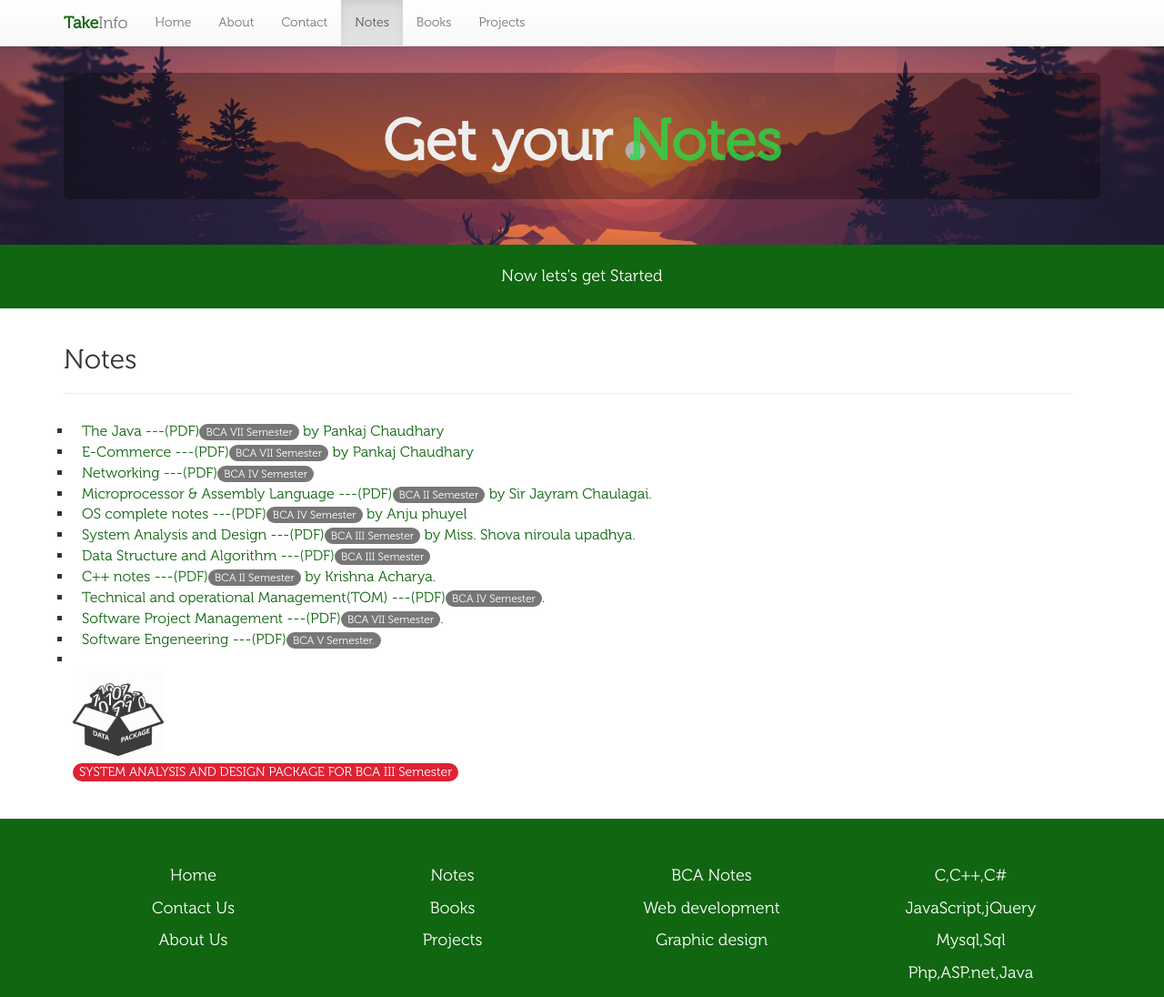
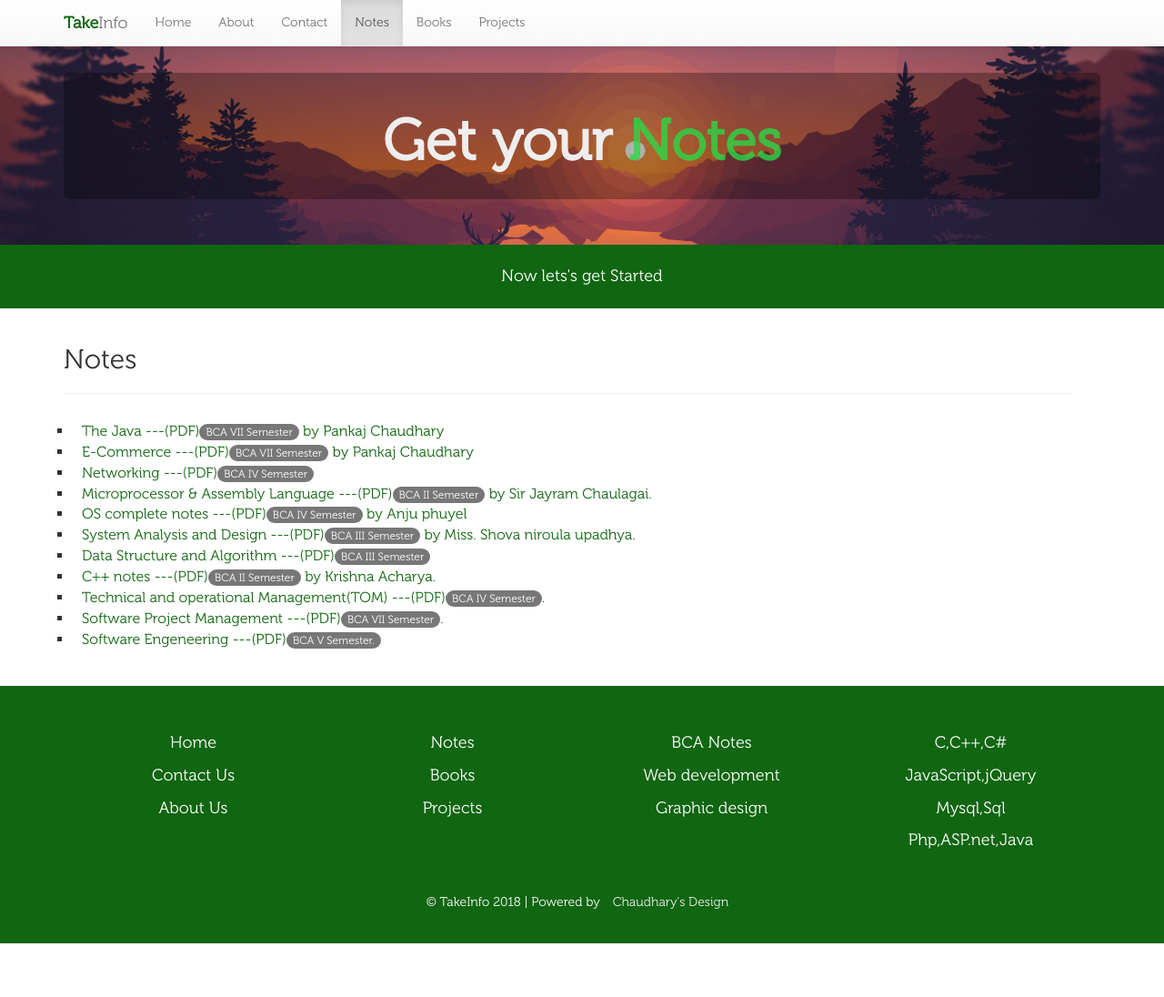
Before and after one commit to Sandip124/takeinfo, a website: page notes.html in a window 1280 px wide. Shown: the top 1096 px of the page at 91% size. After the commit the page ends 1037 px from the top, so only its background shows below. Drawn offline with nearby package versions, Linux system fonts and the light colour scheme.

Commit message:
Package Removed

```diff
--- a/css/style.css
+++ b/css/style.css
@@ -40,20 +40,3 @@ padding:10px;
 .badge{
     font-weight:normal !important;
 }
-
-.package{
-    width:100px;
-    transition:0.2s ease-in-out;
-
-}
-.package:hover{
-    transform: scale(1.3);
-    transition:0.2s ease-in-out;
-}
-.package-text{
-    font-size:14px;
-    background: #d23;
-    color: #fff;
-    position: relative;
-    z-index:9999;
-}
--- a/notes.html
+++ b/notes.html
@@ -97,7 +97,6 @@
                         <li><a target="_blank" class="link" href="https://firebasestorage.googleapis.com/v0/b/takeinfo-a4a10.appspot.com/o/TOM.pdf?alt=media&token=103e21d7-1f76-4752-b168-962c8ef33487" download>Technical and operational Management(TOM) ---(PDF)<span class="badge badge-success">BCA IV Semester</span>.</a></li>
                         <li><a target="_blank" class="link" href="https://firebasestorage.googleapis.com/v0/b/takeinfo-a4a10.appspot.com/o/Software%20Project%20Management.pdf?alt=media&token=8cb23853-d59e-4d65-8ff8-2a817dbd9fd6" download>Software Project Management ---(PDF)<span class="badge badge-success">BCA VII Semester</span>.</a></li>
                         <li><a target="_blank" class="link" href="https://firebasestorage.googleapis.com/v0/b/takeinfo-a4a10.appspot.com/o/Software-Engineering.pdf?alt=media&token=4b2c8860-eeef-47b0-a27f-c111ecb7ec75" download>Software Engeneering ---(PDF)<span class="badge badge-success">BCA V Semester.</a></li>
-                        <li><a target="_blank" class="link" href="https://firebasestorage.googleapis.com/v0/b/takeinfo-a4a10.appspot.com/o/SAD.zip?alt=media&token=ae20a442-af70-4fa1-9a7f-d0b087ca53ac" download><img src="img/package.jpg" class="img-responsive package"><span class="badge badge-success package-text">SYSTEM ANALYSIS AND DESIGN PACKAGE FOR BCA III Semester</a></li>
                     </ul>
             </div>
 
```
